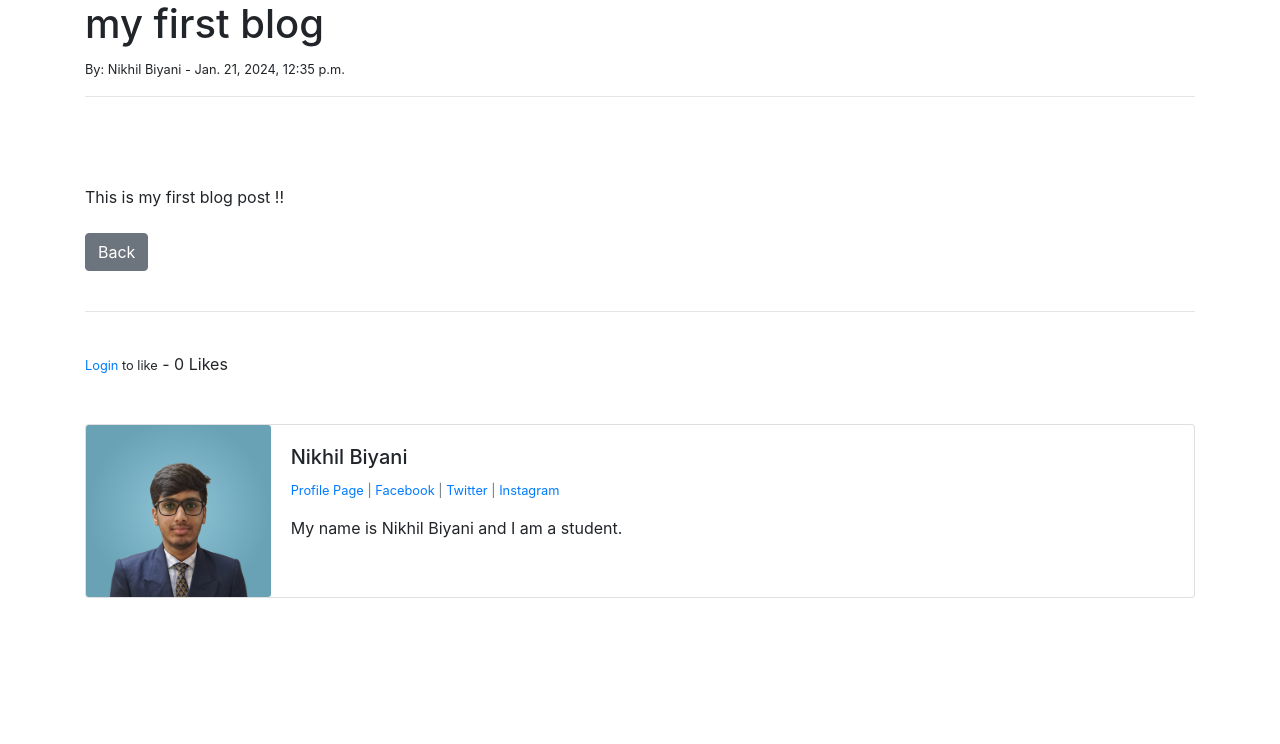
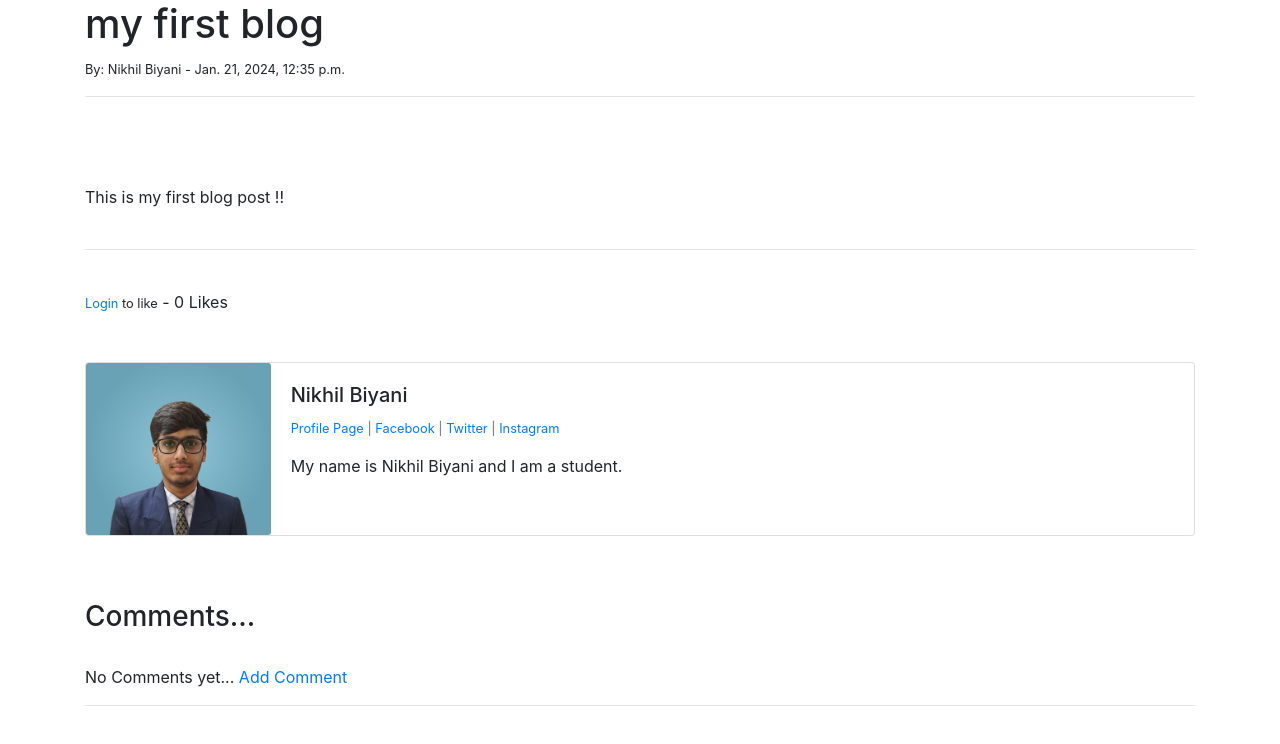
Before and after one commit to Nikhil-Biyani/blog_development_deployment, a Django app: page /article/1 in a window 1280 px wide. Shown: the part 56-800 px from the top of the page. Run offline with Django 5.2, Linux system fonts and the light colour scheme; data comes from the database, SQL or seed files in the repository; both versions use the stored data as it was after the commit; some libraries are stand-ins or nearby versions.

Commit message:
Added comment feature on blog post

```diff
--- a/theblog/admin.py
+++ b/theblog/admin.py
@@ -1,6 +1,7 @@
 from django.contrib import admin
-from .models import Post, Category, Profile
+from .models import Post, Category, Profile, Comment
 
 admin.site.register(Post)
 admin.site.register(Category)
 admin.site.register(Profile)
+admin.site.register(Comment)
--- a/theblog/forms.py
+++ b/theblog/forms.py
@@ -1,5 +1,5 @@
 from django import forms
-from .models import Post, Category
+from .models import Post, Category, Comment
 
 Choices = Category.objects.all().values_list('name', 'name')
 choice_list = []
@@ -35,3 +35,14 @@ class EditForm(forms.ModelForm):
             'body': forms.Textarea(attrs={'class': 'form-control', 'placeholder': "What's on your mind?"}),
             'snippet': forms.Textarea(attrs={'class': 'form-control'}),
         }
+
+
+class CommentForm(forms.ModelForm):
+    class Meta:
+        model = Comment
+        fields = ('name', 'body')
+
+        widgets = {
+            'name': forms.TextInput(attrs={'class': 'form-control'}),
+            'body': forms.Textarea(attrs={'class': 'form-control'}),
+        }
--- a/theblog/models.py
+++ b/theblog/models.py
@@ -54,3 +54,13 @@ class Post(models.Model):
     def get_absolute_url(self):
         return reverse('article-detail', args=(str(self.id)))
         # return reverse('home')
+
+
+class Comment(models.Model):
+    post = models.ForeignKey(Post, related_name="comments", on_delete=models.CASCADE)
+    name = models.CharField(max_length=255)
+    body = models.TextField()
+    date_added = models.DateTimeField(auto_now_add=True)
+
+    def __str__(self):
+        return '%s - %s' % (self.post.title, self.name)
--- a/theblog/templates/article_details.html
+++ b/theblog/templates/article_details.html
@@ -20,8 +20,6 @@
     {% endif %}
     <br/><br/>
     {{post.body | safe}}
-    <br/><br/>
-    <a href="{% url 'home' %}" class="btn btn-secondary">Back</a>
 
     <br/><br/>
     <hr>
@@ -90,4 +88,24 @@
         </div>
     </div>
 
+    <br/><br/>
+
+
+    <h3>Comments...</h3>
+    <br/>
+
+    {% if not post.comments.all %}
+        No Comments yet... <a href="{% url 'add_comment' post.pk %}">Add Comment</a>
+    {% else %}
+        <a href="{% url 'add_comment' post.pk %}">Add Comment</a>
+        <br/><br/>
+        {% for comment in post.comments.all %}
+            <strong>{{comment.name}} - {{comment.date_added}}</strong>
+            <br/>
+            {{comment.body}}
+            <br/><br/>
+        {% endfor %}
+    {% endif %}
+    <hr>
+
 {% endblock %}
--- a/theblog/urls.py
+++ b/theblog/urls.py
@@ -1,5 +1,5 @@
 from django.urls import path
-from .views import HomeView, ArticleDetailView, AddPostView, UpdatePostView, AddCategoryView, LikeView, DeletePostView, CategoryView, CategoryListView
+from .views import HomeView, ArticleDetailView, AddPostView, UpdatePostView, AddCategoryView, LikeView, DeletePostView, CategoryView, CategoryListView, AddCommentView
 
 urlpatterns = [
     # path('', views.home, name="home"),
@@ -12,4 +12,5 @@ urlpatterns = [
     path('category/<str:categories>/', CategoryView, name="category"),
     path('category-list/', CategoryListView, name="category-list"),
     path('like/<int:pk>', LikeView, name="like_post"),
+    path('article/<int:pk>/comment/', AddCommentView.as_view(), name="add_comment"),
 ]
--- a/theblog/views.py
+++ b/theblog/views.py
@@ -1,7 +1,7 @@
 from django.shortcuts import render, get_object_or_404
 from django.views.generic import ListView, DetailView, CreateView, UpdateView, DeleteView
-from .models import Post, Category
-from .forms import PostForm, EditForm
+from .models import Post, Category, Comment
+from .forms import PostForm, EditForm, CommentForm
 from django.http import HttpResponseRedirect
 from django.urls import reverse, reverse_lazy
 
@@ -110,3 +110,16 @@ class DeletePostView(DeleteView):
         context = super(DeletePostView, self).get_context_data(*args, **kwargs)
         context["cat_menu"] = cat_menu
         return context
+
+
+class AddCommentView(CreateView):
+    model = Comment
+    form_class = CommentForm
+    template_name = 'add_comment.html'
+    # fields = '__all__'
+
+    def form_valid(self, form):
+        form.instance.post_id = self.kwargs['pk']
+        return super().form_valid(form)
+
+    success_url = reverse_lazy('home')
```
Also changed, not shown: theblog/templates/add_comment.html (added, +19 -0 lines), db.sqlite3, theblog/migrations/0015_comment.py (added).
